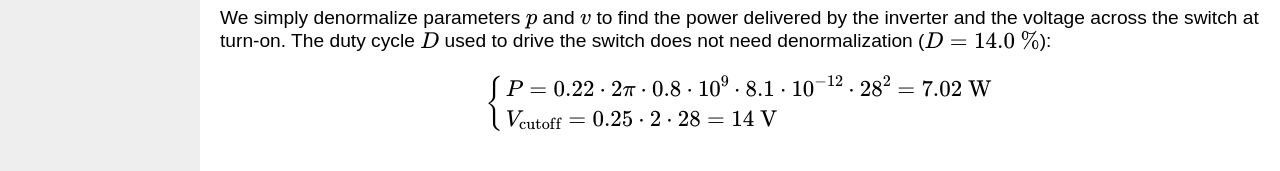
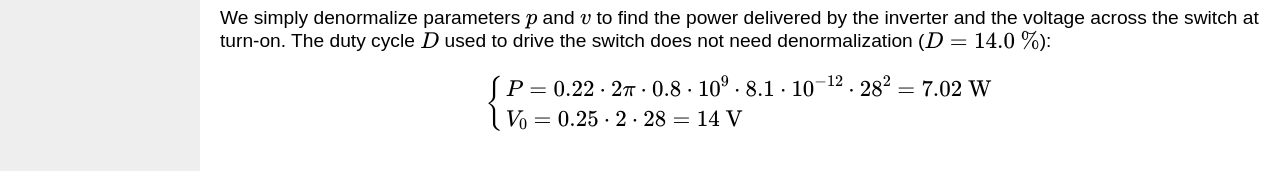
Before and after one commit to bdaire/bdaire.github.io, a Jekyll site: the page built from research_chart_example_2.md, in a window 1280 px wide. Shown: the part 1667-1838 px from the top of the page. Built offline with Jekyll 4.4.1, drawn with Linux system fonts in a browser that asks for light colours.

Commit message:
Update research_chart_example_2.md

```diff
--- a/research_chart_example_2.md
+++ b/research_chart_example_2.md
@@ -81,7 +81,7 @@ v &\approx 0.25
 \left\{
 \begin{aligned}
 &P=0.22\cdot 2\pi\cdot 0.8\cdot 10^9\cdot 8.1\cdot 10^{-12}\cdot 28^2=7.02\ \text{W}  \\
-&V_\text{cutoff}=0.25\cdot 2\cdot 28=14\ \text{V}
+&V_0=0.25\cdot 2\cdot 28=14\ \text{V}
 \end{aligned}
 \right.
 \]
```
